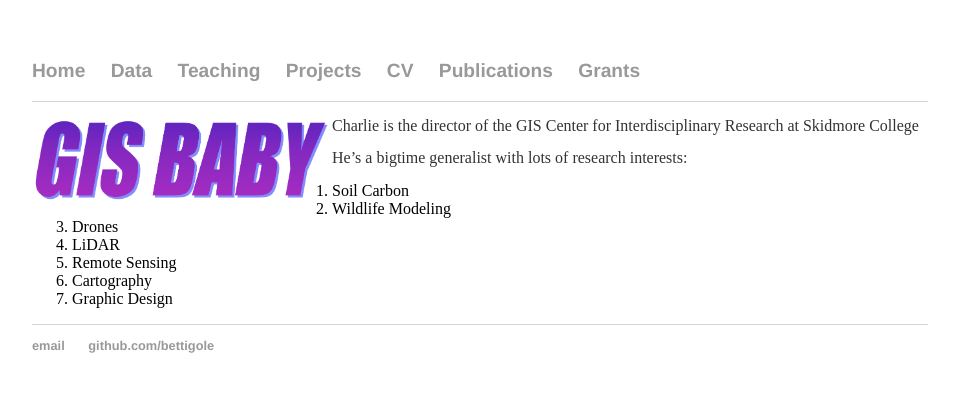
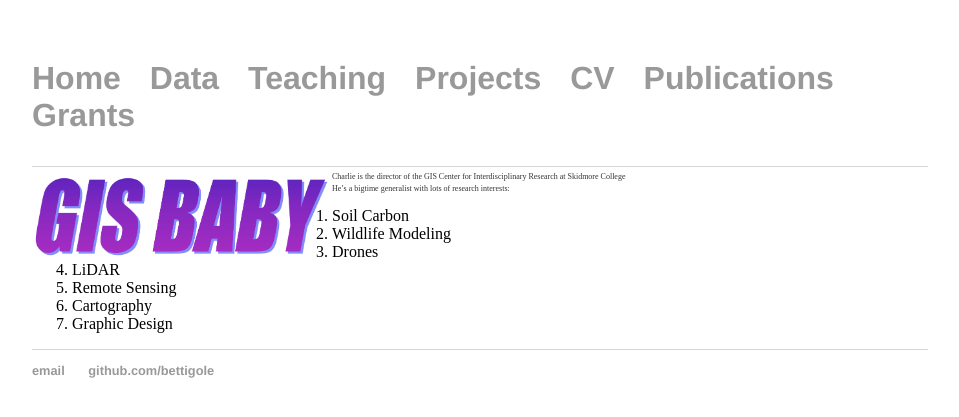
Before and after one commit to bettigole/bettigole.github.io, a Jekyll site: the page built from about.md, in a window 1280 px wide. Shown: the top 417 px of the page, without its empty margins (160-1119 px from the left). Built offline with Jekyll 4.4.1, drawn with Linux system fonts in a browser that asks for light colours; our own code applies the rules of GitHub Pages for plain Markdown files.

Commit message:
2em nav 0.5em p

```diff
--- a/css/main.css
+++ b/css/main.css
@@ -5,7 +5,7 @@ body {
 
 nav {
     border-bottom: 1px solid #d5d5d5;
-    font-size: 1.2em;
+    font-size: 2em;
 }
 
 nav ul, footer ul {
@@ -42,8 +42,8 @@ h1 {
     font-family:'Helvetica', 'Arial', 'Sans-Serif';
 }
 p {
-    font-size: 1em;
-    line-height: 1em;
+    font-size: 0.5em;
+    line-height: 0.5em;
     color: #333;
 }
 
```
